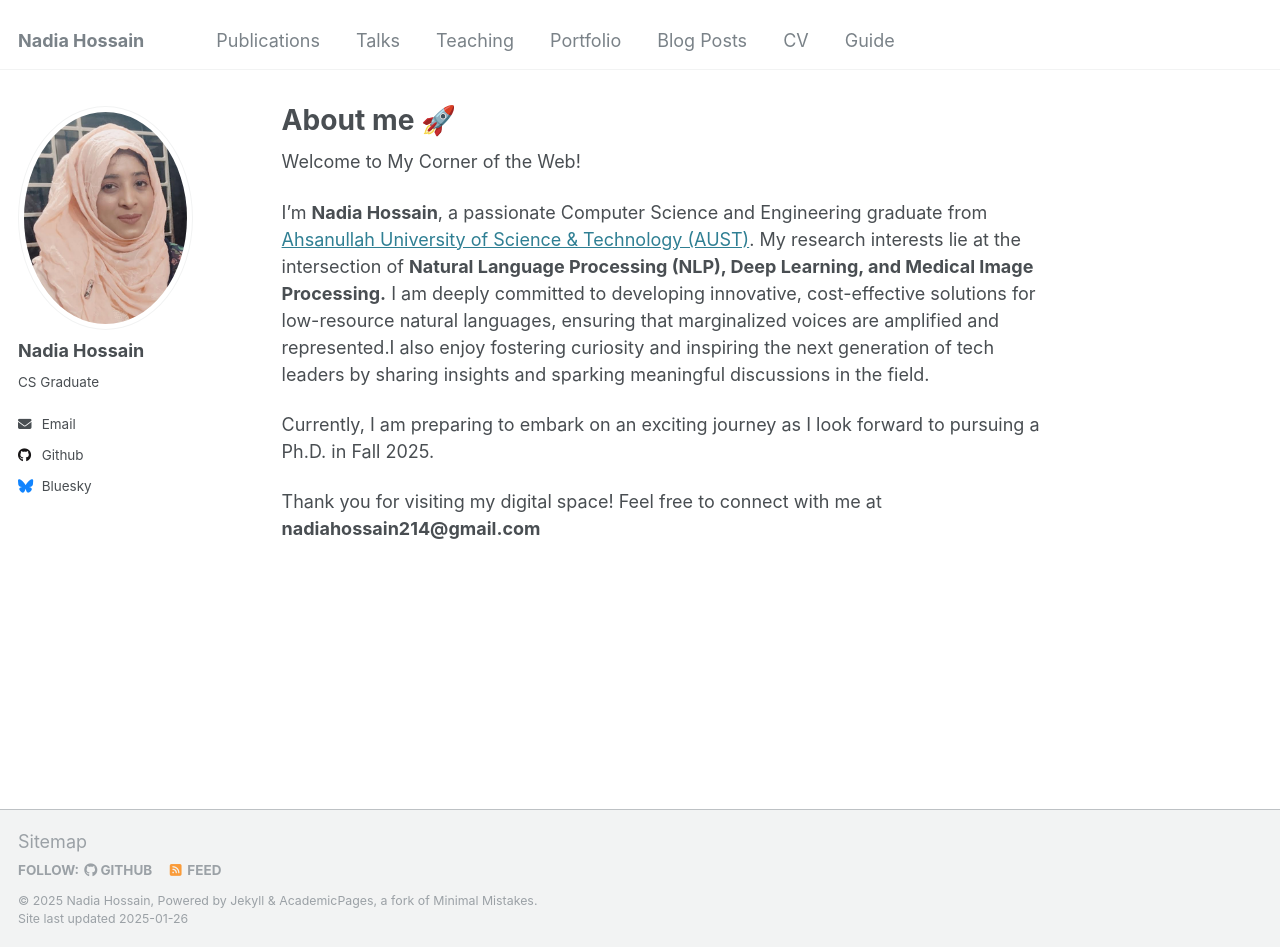
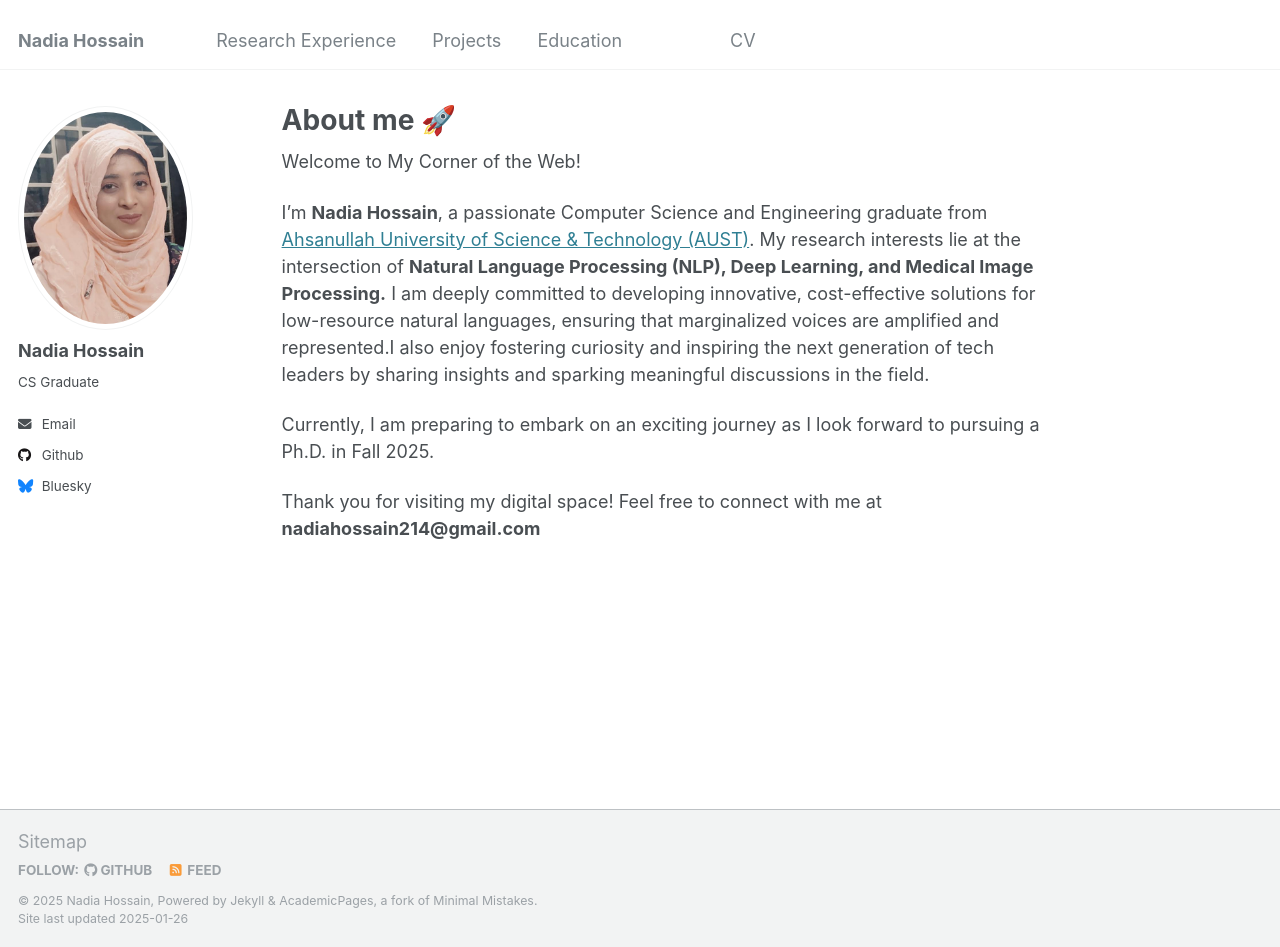
Before and after one commit to Nadia214/hnadia, a Jekyll site: the page built from _pages/about.md, in a window 1280 px wide and 947 px high. Built offline with Jekyll 4.4.1, drawn with Linux system fonts in a browser that asks for light colours.

Commit message:
Update navigation.yml

```diff
--- a/_data/navigation.yml
+++ b/_data/navigation.yml
@@ -5,23 +5,23 @@
 # prevent it from being included in the site.
 
 main:
-  - title: "Publications"
+  - title: "Research Experience"
     url: /publications/
 
-  - title: "Talks"
+  - title: "Projects"
     url: /talks/
 
-  - title: "Teaching"
+  - title: "Education"
     url: /teaching/
 
-  - title: "Portfolio"
-    url: /portfolio/
+  - #title: "Portfolio"
+    #url: /portfolio/
 
-  - title: "Blog Posts"
-    url: /year-archive/
+  - #title: "Blog Posts"
+    #url: /year-archive/
 
   - title: "CV"
     url: /cv/
 
-  - title: "Guide"
-    url: /markdown/
+  - #title: "Guide"
+    #url: /markdown/
```
